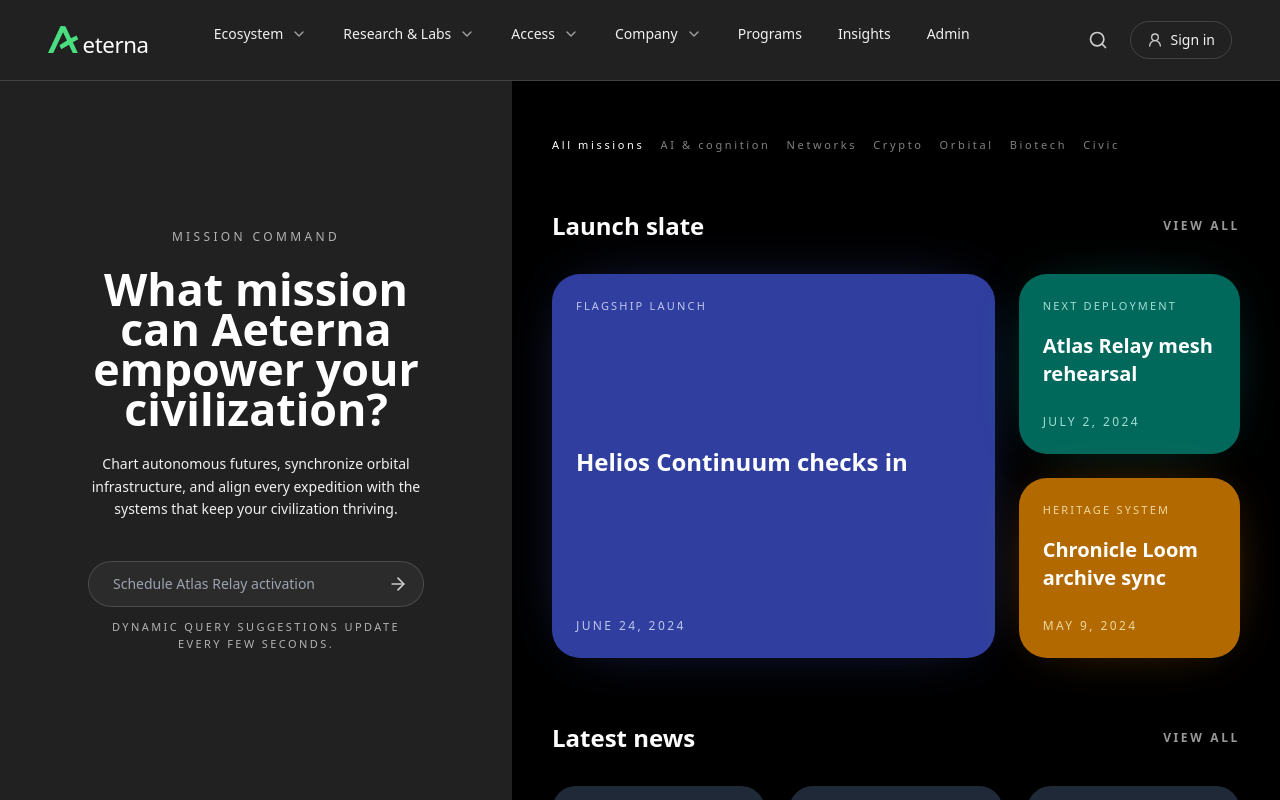
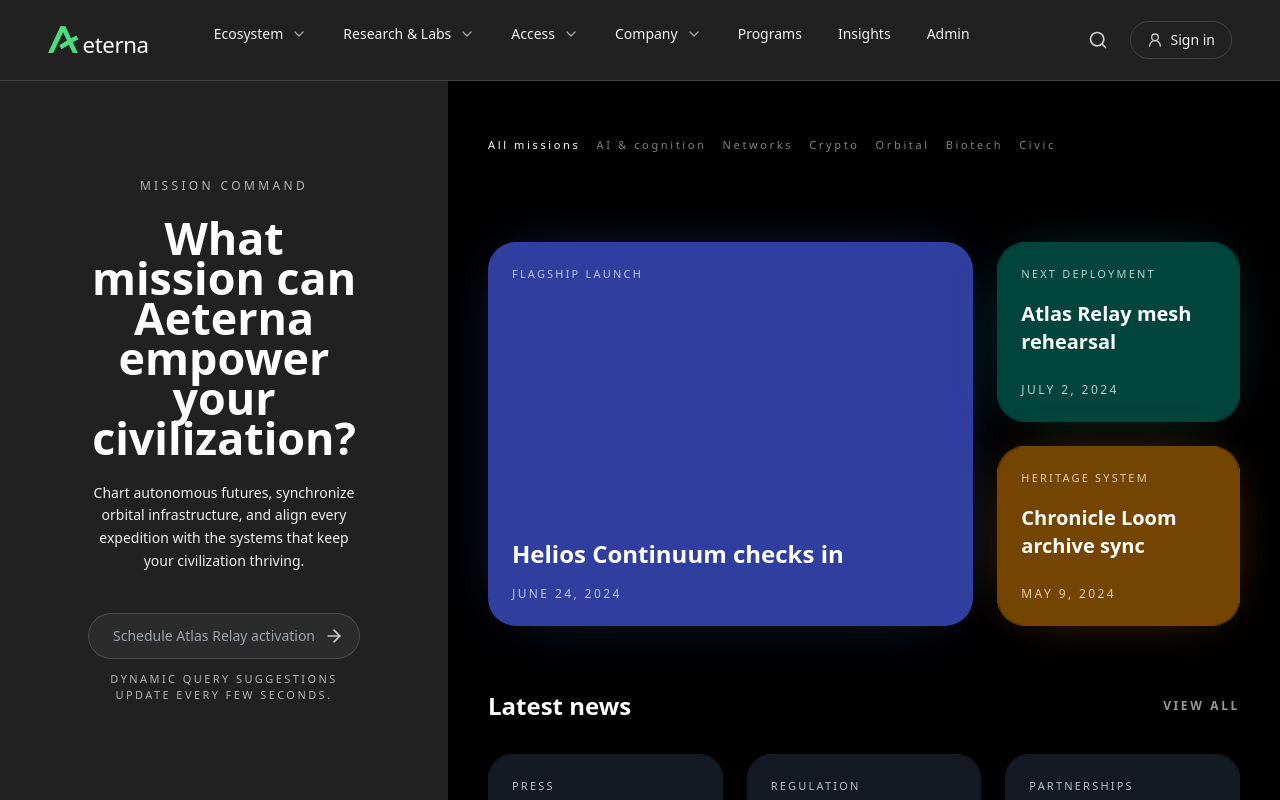
Before and after one commit to kozinets/aeterna-technology-site-main, a Next.js app: page / in a window 1280 px wide. Built offline with nearby package versions, Linux system fonts and the light colour scheme.

Commit message:
Refine mission layout overlays and footer controls

```diff
--- a/app/page.tsx
+++ b/app/page.tsx
@@ -3,7 +3,7 @@
 import { useMemo, useState } from "react";
 import Link from "next/link";
 import type { Route } from "next";
-import { Globe2, MapPin } from "lucide-react";
+import { ChevronDown, Globe2, MapPin } from "lucide-react";
 import { Header } from "@/components/header";
 import { MissionColumn } from "@/components/mission-column";
 import { StoryScroller } from "@/components/story-scroller";
@@ -282,38 +282,29 @@ const footerNavigation = [
   }
 ];
 
-const operationsDirectory = [
-  { label: "Mission control", value: "command@aeterna.technology" },
-  { label: "Enterprise", value: "alliances@aeterna.technology" },
-  { label: "Security", value: "trust@aeterna.technology" },
-  { label: "Public sector", value: "civic@aeterna.technology" },
-  { label: "Press", value: "press@aeterna.technology" },
-  { label: "Careers", value: "talent@aeterna.technology" }
-];
-
 const presenceDirectory = [
   {
-    title: "Orbital & lunar campuses",
+    title: "Sovereign operations",
     details: [
-      "Tycho City · Mare Tranquillitatis",
-      "New Dawn Station · L5 Alliance",
-      "Helios Ring · Geosync"
+      "Continuum Nexus · Singapore",
+      "Atlas Relay Hub · Reykjavík",
+      "Sovereign Ops Spine · Dakar"
     ]
   },
   {
-    title: "Terrestrial network hubs",
+    title: "Client alliances",
     details: [
-      "New Singapore · Quantum Finance Port",
-      "Reykjavík · Arctic Compute Harbor",
-      "São Paulo · Sovereign Mesh Exchange"
+      "Strategic Missions · Washington, D.C.",
+      "Alliances Forum · Geneva",
+      "Interstellar Trade Desk · São Paulo"
     ]
   },
   {
-    title: "Research enclaves",
+    title: "Continuum logistics",
     details: [
-      "Dakar · Bioadaptive Systems",
-      "Bengaluru · Cognitive Interfaces",
-      "Vancouver · Autonomous Governance"
+      "Helios Continuum Campus · Tycho City",
+      "Orbital Launch Corridor · Canaveral",
+      "Deep Space Relay · Lagrange L5"
     ]
   }
 ];
@@ -441,12 +432,12 @@ export default function Page() {
     <main className="bg-[var(--bg-primary)] text-[var(--text-primary)] lg:flex lg:h-screen lg:flex-col lg:overflow-hidden">
       <Header />
       <div className="flex flex-1 flex-col lg:flex-row lg:overflow-hidden">
-        <aside className="flex-none px-6 py-10 lg:basis-[40%] lg:px-12 lg:py-14">
+        <aside className="flex-none px-6 py-10 lg:basis-[35%] lg:px-12 lg:py-14">
           <div className="mx-auto flex h-full w-full max-w-xl items-center justify-center">
             <MissionColumn searchExamples={searchExamples} />
           </div>
         </aside>
-        <section className="relative flex-1 bg-black text-white lg:basis-[60%] lg:overflow-y-auto">
+        <section className="relative flex-1 bg-black text-white lg:basis-[65%] lg:overflow-y-auto">
           <div className="mx-auto flex min-h-full w-full max-w-[960px] flex-col gap-14 px-6 pb-16 pt-10 sm:px-10 lg:pb-20 lg:pt-14">
             <nav className="flex flex-wrap items-center gap-4 text-[11px] uppercase tracking-[0.24em] text-white/50">
               {focusAreas.map((area) => {
@@ -466,38 +457,37 @@ export default function Page() {
 
             <div className="space-y-16">
               <section className="space-y-8" aria-labelledby="launch-slate">
-                <div className="flex flex-wrap items-center justify-between gap-4">
-                  <h2 id="launch-slate" className="text-2xl font-semibold">
+                <h2 id="launch-slate" className="sr-only">
                   Launch slate
                 </h2>
-                  <Link
-                    href={"/launches" as Route}
-                    className="text-xs font-semibold uppercase tracking-[0.22em] text-white/60 transition hover:text-white"
-                  >
-                    View all
-                  </Link>
-                </div>
                 <div className="grid gap-6 lg:grid-cols-[minmax(0,2fr)_minmax(0,1fr)] lg:auto-rows-[minmax(0,1fr)]">
                   <article
-                    className={`flex min-h-[240px] flex-col justify-between rounded-[28px] p-6 ${
+                    className={`flex min-h-[240px] flex-col rounded-[28px] p-6 ${
                       toneStyles[flagshipCard.tone].background
                     } ${toneStyles[flagshipCard.tone].text} ${toneStyles[flagshipCard.tone].shadow}`}
                   >
                     <span className="text-[11px] uppercase tracking-[0.2em] opacity-80">{flagshipCard.category}</span>
-                    <h3 className="mt-6 text-2xl font-semibold text-white">{flagshipCard.title}</h3>
-                    <span className="mt-8 text-xs uppercase tracking-[0.2em] opacity-80">{flagshipCard.date}</span>
+                    <h3 className="mt-auto text-2xl font-semibold text-white">{flagshipCard.title}</h3>
+                    <span className="mt-4 text-xs uppercase tracking-[0.2em] opacity-80">{flagshipCard.date}</span>
                   </article>
                   <div className="grid gap-6">
                     {companionCards.map((item) => (
                       <article
                         key={item.id}
-                        className={`flex min-h-[180px] flex-col justify-between rounded-[28px] p-6 ${
+                        className={`relative isolate flex min-h-[180px] flex-col justify-between overflow-hidden rounded-[28px] p-6 ${
                           toneStyles[item.tone].background
                         } ${toneStyles[item.tone].text} ${toneStyles[item.tone].shadow}`}
                       >
-                        <span className="text-[11px] uppercase tracking-[0.2em] opacity-80">{item.category}</span>
-                        <h3 className="mt-4 text-xl font-semibold text-white">{item.title}</h3>
-                        <span className="mt-6 text-xs uppercase tracking-[0.2em] opacity-80">{item.date}</span>
+                        <span className="pointer-events-none absolute inset-0 bg-black/35 backdrop-blur-[1px]" aria-hidden="true" />
+                        <div className="relative">
+                          <span className="block text-[11px] uppercase tracking-[0.2em] opacity-80">{item.category}</span>
+                        </div>
+                        <div className="relative mt-4">
+                          <h3 className="text-xl font-semibold text-white">{item.title}</h3>
+                        </div>
+                        <div className="relative mt-6">
+                          <span className="block text-xs uppercase tracking-[0.2em] opacity-80">{item.date}</span>
+                        </div>
                       </article>
                     ))}
                   </div>
@@ -521,11 +511,18 @@ export default function Page() {
                     {filteredNews.map((item) => (
                       <article
                         key={item.title}
-                        className="flex min-h-[180px] flex-col justify-between rounded-[24px] bg-[#1f2937] p-6 text-slate-100"
+                        className="relative isolate flex min-h-[180px] flex-col justify-between overflow-hidden rounded-[24px] bg-[#1f2937] p-6 text-slate-100"
                       >
-                        <span className="text-[11px] uppercase tracking-[0.2em] text-slate-200/80">{item.category}</span>
-                        <h3 className="mt-4 text-lg font-semibold text-white">{item.title}</h3>
-                        <span className="mt-6 text-xs uppercase tracking-[0.2em] text-slate-200/70">{item.date}</span>
+                        <span className="pointer-events-none absolute inset-0 bg-black/35 backdrop-blur-[1px]" aria-hidden="true" />
+                        <div className="relative">
+                          <span className="block text-[11px] uppercase tracking-[0.2em] text-slate-200/80">{item.category}</span>
+                        </div>
+                        <div className="relative mt-4">
+                          <h3 className="text-lg font-semibold text-white">{item.title}</h3>
+                        </div>
+                        <div className="relative mt-6">
+                          <span className="block text-xs uppercase tracking-[0.2em] text-slate-200/70">{item.date}</span>
+                        </div>
                       </article>
                     ))}
                   </div>
@@ -566,13 +563,20 @@ export default function Page() {
                     {filteredResearch.map((item) => (
                       <article
                         key={item.title}
-                        className={`flex min-h-[200px] flex-col justify-between rounded-[28px] p-6 ${
+                        className={`relative isolate flex min-h-[200px] flex-col justify-between overflow-hidden rounded-[28px] p-6 ${
                           toneStyles[item.tone ?? "violet"].background
                         } ${toneStyles[item.tone ?? "violet"].text} ${toneStyles[item.tone ?? "violet"].shadow}`}
                       >
-                        <span className="text-[11px] uppercase tracking-[0.2em] opacity-80">{item.category}</span>
-                        <h3 className="mt-4 text-xl font-semibold text-white">{item.title}</h3>
-                        <span className="mt-6 text-xs uppercase tracking-[0.2em] opacity-80">{item.date}</span>
+                        <span className="pointer-events-none absolute inset-0 bg-black/35 backdrop-blur-[1px]" aria-hidden="true" />
+                        <div className="relative">
+                          <span className="block text-[11px] uppercase tracking-[0.2em] opacity-80">{item.category}</span>
+                        </div>
+                        <div className="relative mt-4">
+                          <h3 className="text-xl font-semibold text-white">{item.title}</h3>
+                        </div>
+                        <div className="relative mt-6">
+                          <span className="block text-xs uppercase tracking-[0.2em] opacity-80">{item.date}</span>
+                        </div>
                       </article>
                     ))}
                   </div>
@@ -598,13 +602,20 @@ export default function Page() {
                     {filteredPrograms.map((item) => (
                       <article
                         key={item.title}
-                        className={`flex min-h-[200px] flex-col justify-between rounded-[28px] p-6 ${
+                        className={`relative isolate flex min-h-[200px] flex-col justify-between overflow-hidden rounded-[28px] p-6 ${
                           toneStyles[item.tone ?? "blue"].background
                         } ${toneStyles[item.tone ?? "blue"].text} ${toneStyles[item.tone ?? "blue"].shadow}`}
                       >
-                        <span className="text-[11px] uppercase tracking-[0.2em] opacity-80">{item.category}</span>
-                        <h3 className="mt-4 text-lg font-semibold text-white">{item.title}</h3>
-                        <span className="mt-6 text-xs uppercase tracking-[0.2em] opacity-80">{item.date}</span>
+                        <span className="pointer-events-none absolute inset-0 bg-black/35 backdrop-blur-[1px]" aria-hidden="true" />
+                        <div className="relative">
+                          <span className="block text-[11px] uppercase tracking-[0.2em] opacity-80">{item.category}</span>
+                        </div>
+                        <div className="relative mt-4">
+                          <h3 className="text-lg font-semibold text-white">{item.title}</h3>
+                        </div>
+                        <div className="relative mt-6">
+                          <span className="block text-xs uppercase tracking-[0.2em] opacity-80">{item.date}</span>
+                        </div>
                       </article>
                     ))}
                   </div>
@@ -657,23 +668,15 @@ function FooterPanel() {
         ))}
       </div>
 
-      <div className="mt-12 grid gap-10 lg:grid-cols-[3fr_2fr]">
-        <div className="grid gap-6 text-sm text-white/70 sm:grid-cols-2 lg:grid-cols-3">
-          {operationsDirectory.map((entry) => (
-            <div key={entry.label} className="space-y-1">
-              <span className="text-[10px] uppercase tracking-[0.24em] text-white/50">{entry.label}</span>
-              <span className="break-all">{entry.value}</span>
-            </div>
-          ))}
-        </div>
-        <div className="space-y-6 text-sm text-white/70">
+      <div className="mt-12 space-y-6 text-sm text-white/70">
         <div className="flex flex-wrap gap-6">
           <label className="flex flex-col gap-2 text-xs uppercase tracking-[0.22em] text-white/50">
             <span className="flex items-center gap-2 text-white/60">
               <Globe2 className="h-4 w-4" /> Language
             </span>
+            <div className="relative">
               <select
-                className="w-full min-w-[220px] rounded-full bg-white/10 px-4 py-2 text-sm text-white focus:outline-none focus:ring-2 focus:ring-white/40"
+                className="w-full min-w-[240px] appearance-none rounded-full border border-white/10 bg-white/10 px-4 py-2 text-sm text-white backdrop-blur focus:border-white/40 focus:outline-none"
                 defaultValue={languageOptions[0]}
                 aria-label="Select language"
               >
@@ -683,13 +686,18 @@ function FooterPanel() {
                   </option>
                 ))}
               </select>
+              <span className="pointer-events-none absolute inset-y-0 right-4 flex items-center text-white/60">
+                <ChevronDown className="h-4 w-4" />
+              </span>
+            </div>
           </label>
           <label className="flex flex-col gap-2 text-xs uppercase tracking-[0.22em] text-white/50">
             <span className="flex items-center gap-2 text-white/60">
               <MapPin className="h-4 w-4" /> Region
             </span>
+            <div className="relative">
               <select
-                className="w-full min-w-[220px] rounded-full bg-white/10 px-4 py-2 text-sm text-white focus:outline-none focus:ring-2 focus:ring-white/40"
+                className="w-full min-w-[240px] appearance-none rounded-full border border-white/10 bg-white/10 px-4 py-2 text-sm text-white backdrop-blur focus:border-white/40 focus:outline-none"
                 defaultValue={regionOptions[0]}
                 aria-label="Select region"
               >
@@ -699,12 +707,15 @@ function FooterPanel() {
                   </option>
                 ))}
               </select>
+              <span className="pointer-events-none absolute inset-y-0 right-4 flex items-center text-white/60">
+                <ChevronDown className="h-4 w-4" />
+              </span>
+            </div>
           </label>
         </div>
         <p className="text-xs text-white/50">
           Aeterna localizes compliance, currency, and mission governance across every active territory and orbital platform.
         </p>
-        </div>
       </div>
 
       <div className="mt-12 flex flex-col gap-4 border-t border-white/10 pt-8 text-xs uppercase tracking-[0.2em] text-white/50 sm:flex-row sm:items-center sm:justify-between">
```
Also changed, not shown: components/footer.tsx (+5 -14 lines). Lines whose indentation alone changed are shown as unchanged.
